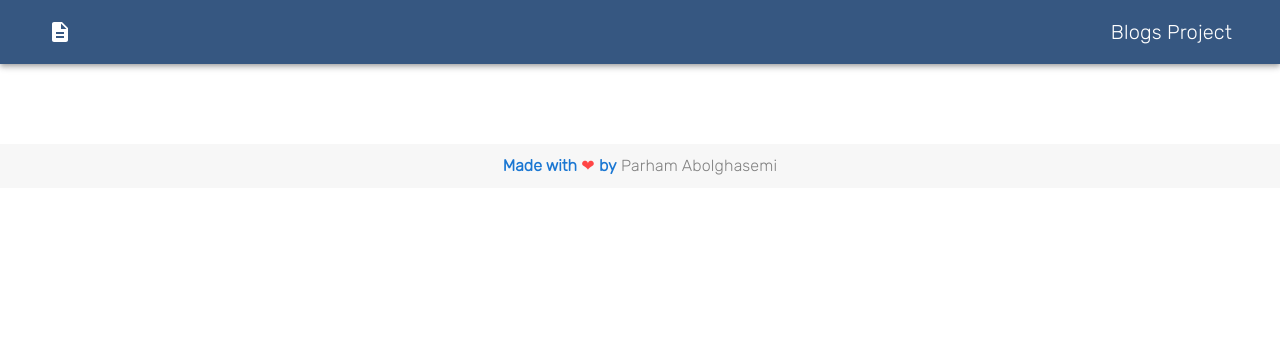
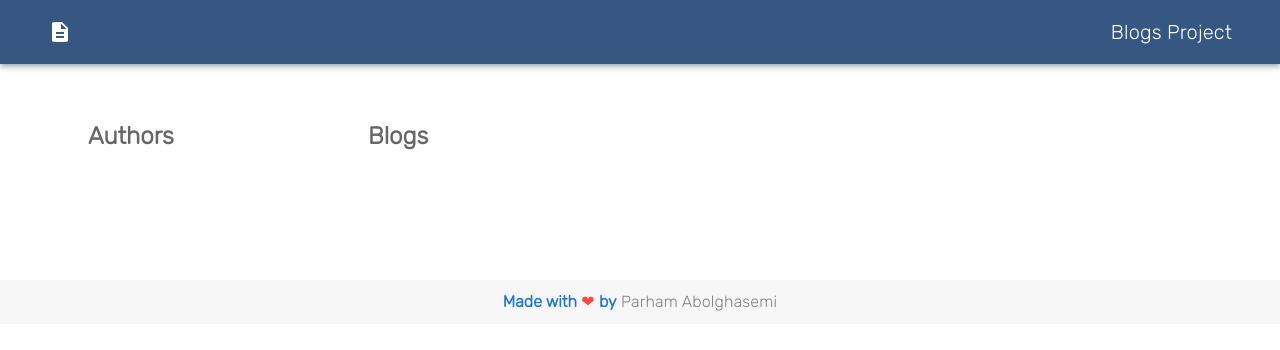
Before and after one commit to parham-ab/react-blogs, a React (Create React App) app: page / in a window 1280 px wide. Shown: the top 350 px of the page. Built offline with nearby package versions, Linux system fonts and the light colour scheme.

Commit message:
home page content updated

```diff
--- a/src/components/home/HomePage.js
+++ b/src/components/home/HomePage.js
@@ -1,11 +1,42 @@
-import React from 'react';
+import React from "react";
+// react router dom
+import { Link } from "react-router-dom";
+// mui components
+import Container from "@mui/material/Container";
+import Grid from "@mui/material/Grid";
+import Typography from "@mui/material/Typography";
+
 
 const HomePage = () => {
-    return (
-        <div>
+  return (
+    <Container maxWidth="lg">
+      <Grid container spacing={2} padding={3}>
+        <Grid item xs={12} md={3} mt={4}>
+          <Typography
+            variant="h5"
+            component={"h3"}
+            mb={3}
+            fontWeight={700}
+            color="text.secondary"
+          >
+            Authors
+          </Typography>
+        </Grid>
 
-        </div>
-    );
+        <Grid item xs={12} md={9} mt={4}>
+          <Typography
+            variant="h5"
+            component={"h3"}
+            mb={3}
+            fontWeight={700}
+            color="text.secondary"
+          >
+            Blogs
+          </Typography>
+        </Grid>
+      </Grid>
+    </Container>
+  );
 };
 
 export default HomePage;
```
